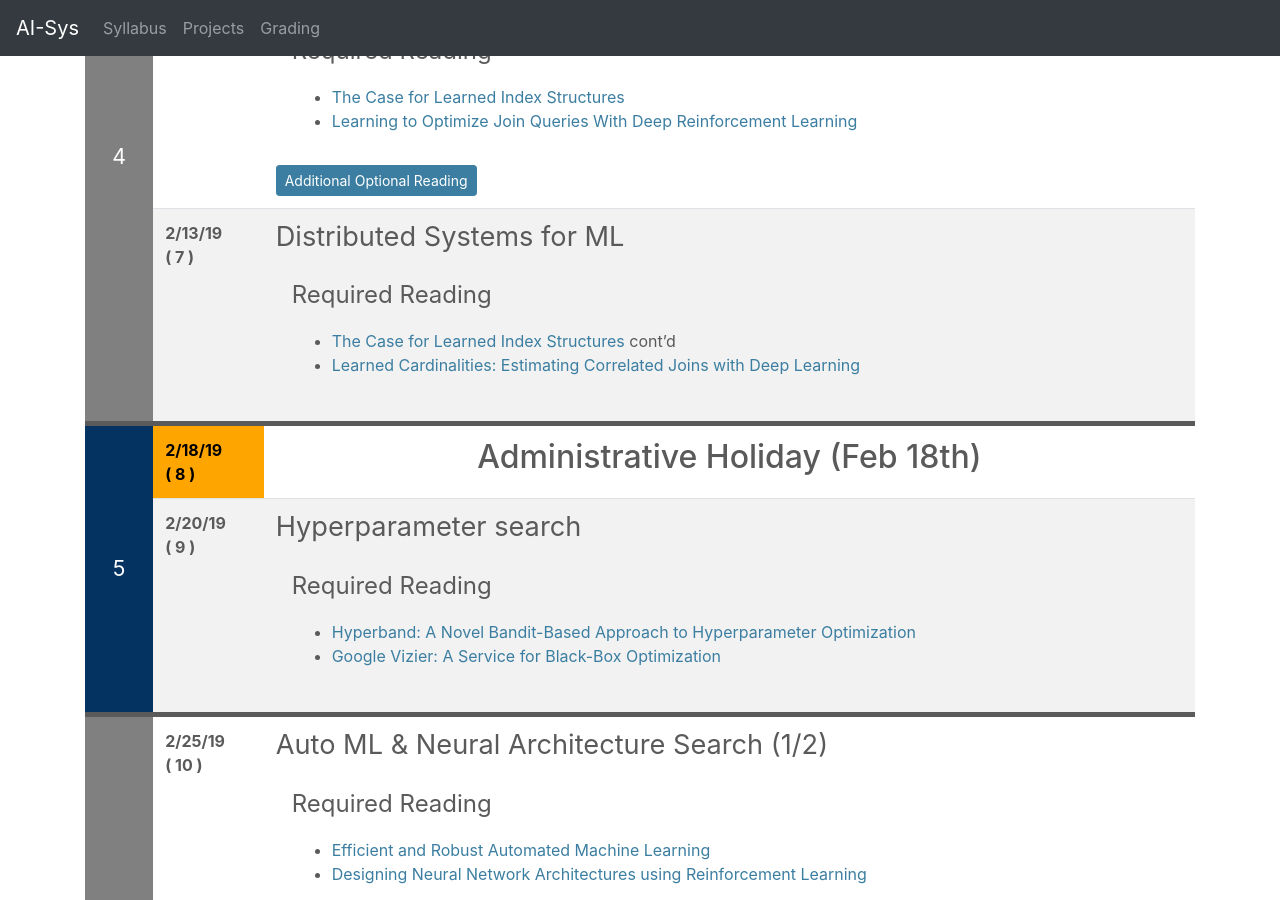
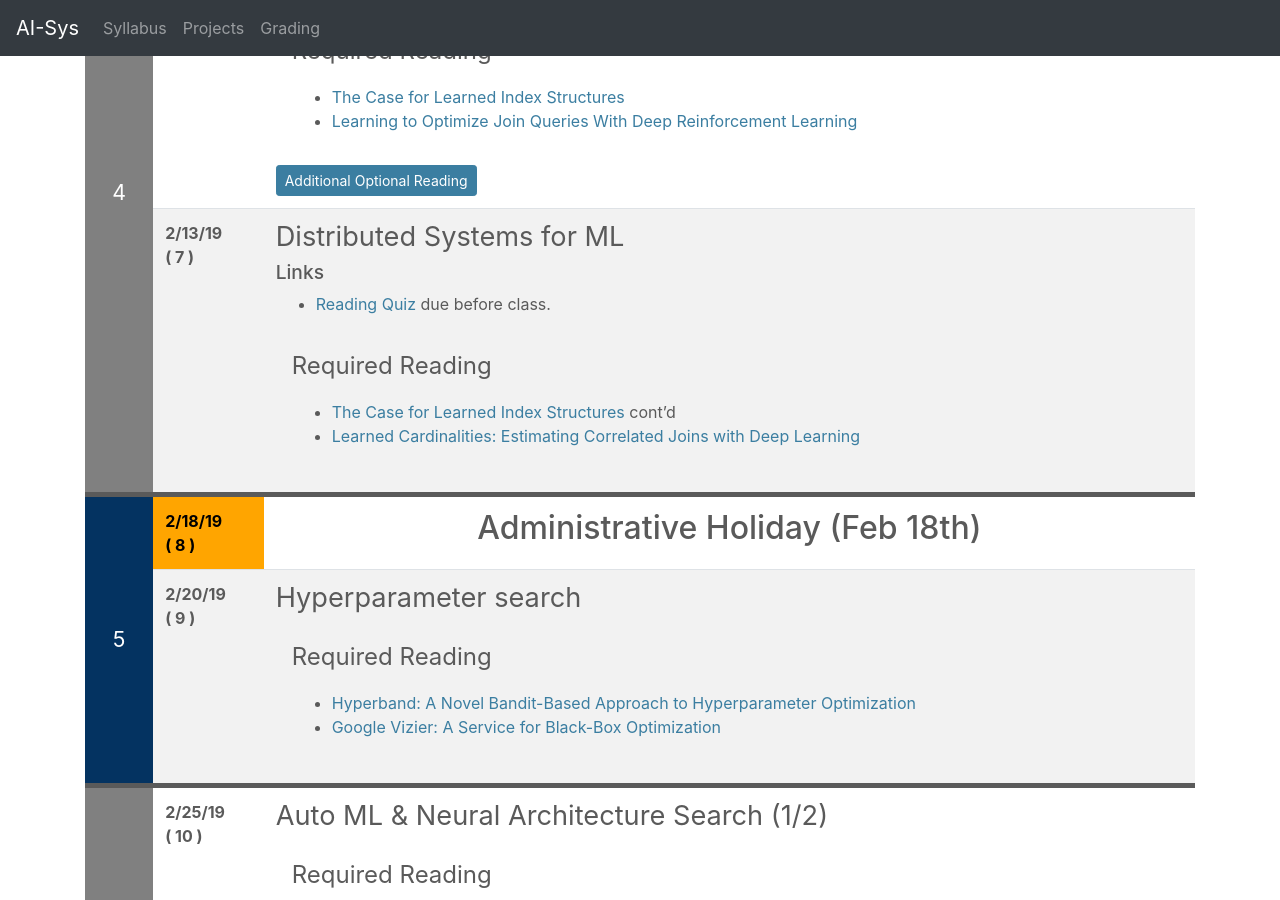
Before and after one commit to ucbrise/cs294-ai-sys-sp19, a Jekyll site: the page built from index.md, in a window 1280 px wide and 900 px high, scrolled down 3245 px. Built offline with Jekyll 4.4.1, drawn with Linux system fonts in a browser that asks for light colours; nearby versions of some CDN libraries; our own code applies the rules of GitHub Pages for plain Markdown files.

Commit message:
adding reading quiz

```diff
--- a/index.md
+++ b/index.md
@@ -329,6 +329,13 @@ If you find some of the reading confusing and want a more gentle introduction, t
 
 {% include syllabus_entry %}
 ## Distributed Systems for ML
+
+### Links
+* [Reading Quiz](https://goo.gl/forms/aalfGnuX1ZFdYhlX2
+) due before class.
+
+
+
 <div class="summary" markdown="1"> </div>
 <div class="reading">
 <div class="required_reading" markdown="1">
```
